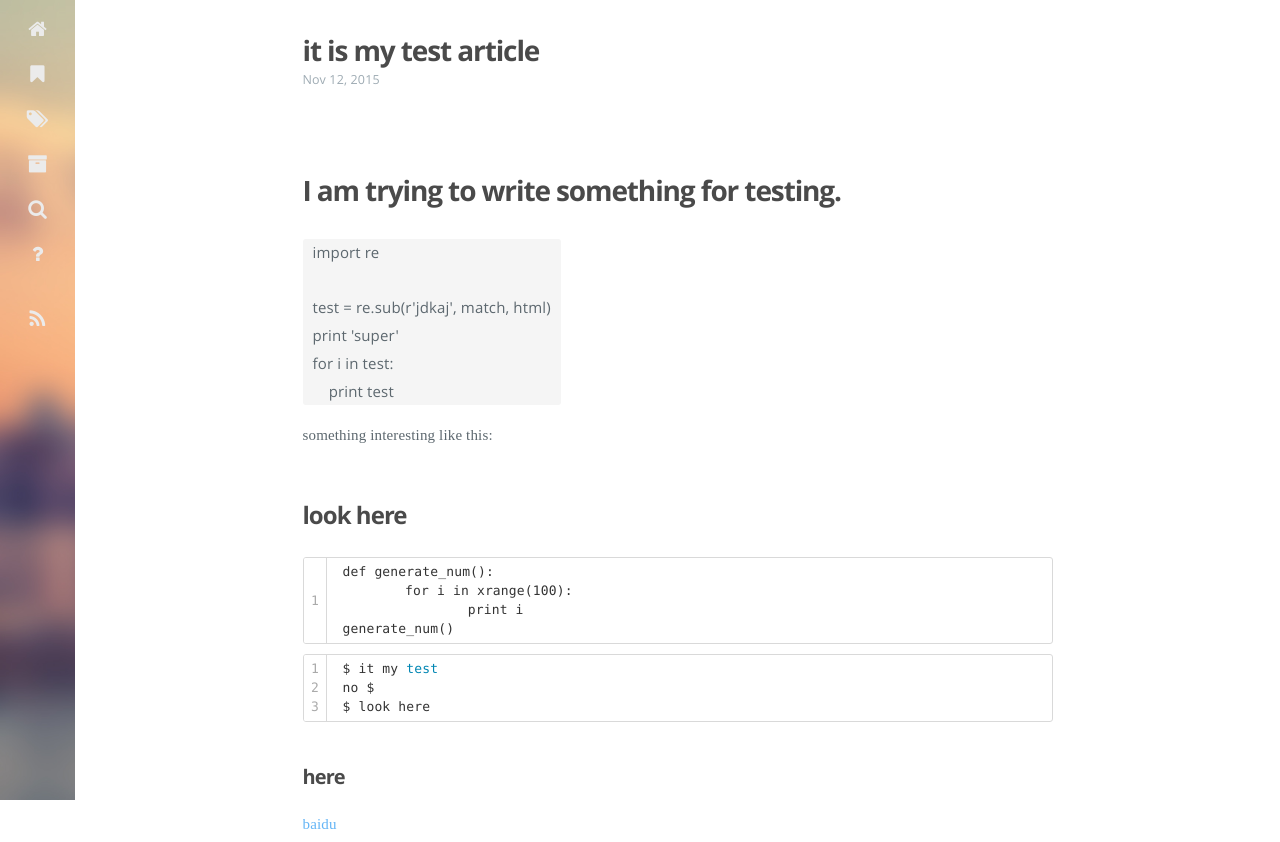
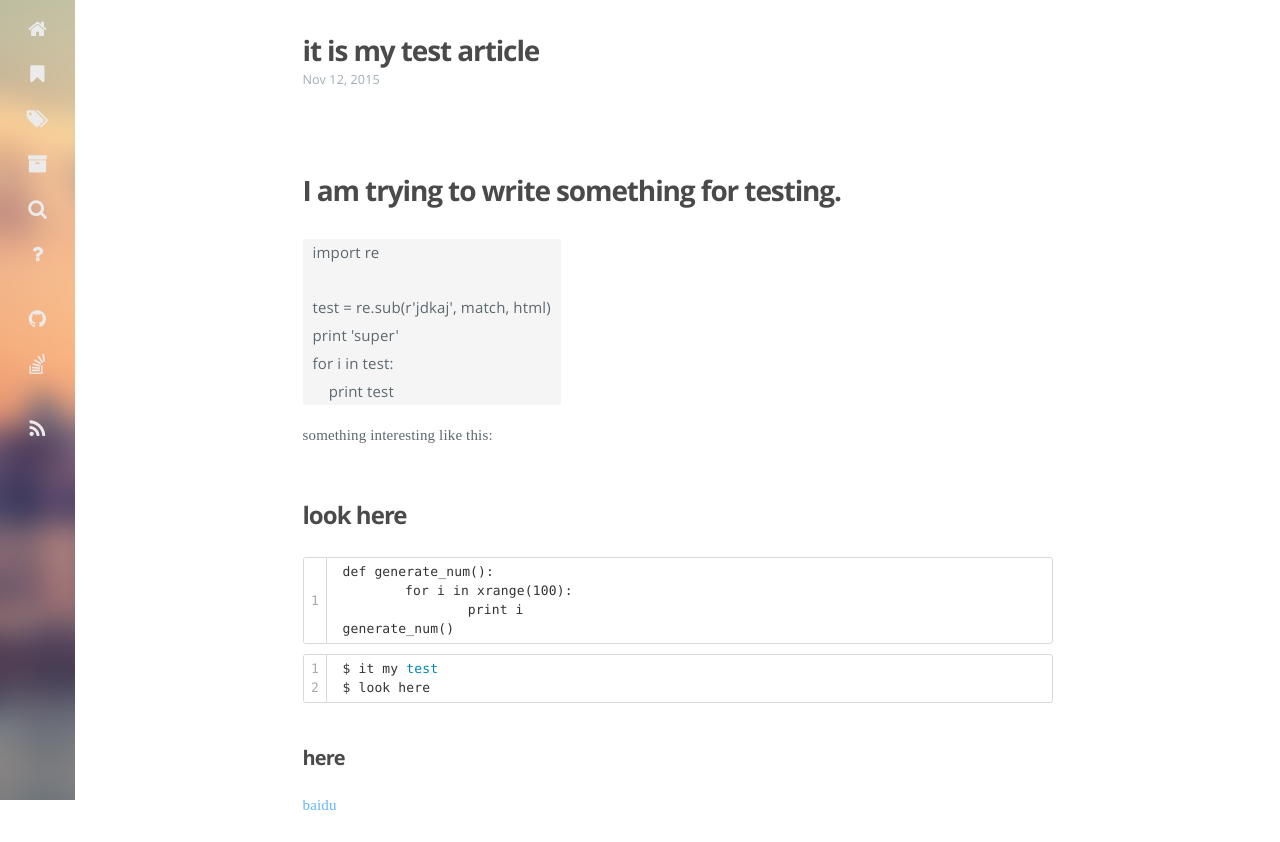
Before and after one commit to whix/whix.github.io, a plain HTML site: page index.html in a window 1280 px wide. Shown: the top 842 px of the page. Drawn offline with Linux system fonts and the light colour scheme; a web font is replaced by a local one.

Commit message:
Site updated: 2015-11-13 11:37:45

```diff
--- a/index.html
+++ b/index.html
@@ -137,6 +137,24 @@
 
         <ul class="sidebar-buttons">
 
+            <li class="sidebar-button">
+
+                    <a  class="sidebar-button-link " href="https://github.com/" target="_blank">
+
+                    <i class="sidebar-button-icon fa fa-lg fa-github"></i>
+                    <span class="sidebar-button-desc">GitHub</span>
+                </a>
+        </li>
+
+            <li class="sidebar-button">
+
+                    <a  class="sidebar-button-link " href="http://stackoverflow.com/users" target="_blank">
+
+                    <i class="sidebar-button-icon fa fa-lg fa-stack-overflow"></i>
+                    <span class="sidebar-button-desc">Stack Overflow</span>
+                </a>
+        </li>
+
     </ul>
 
         <ul class="sidebar-buttons">
@@ -195,7 +213,7 @@
     <span class="keyword">print</span> test
 </code></pre><p>something interesting like this:</p>
 <h2 id="look_here">look here</h2><figure class="highlight"><table><tr><td class="gutter"><pre><span class="line">1</span><br></pre></td><td class="code"><pre><span class="line">def generate_num():&#10;&#9;for i in xrange(100):&#10;&#9;&#9;print i&#10;generate_num()</span><br></pre></td></tr></table></figure>
-<figure class="highlight bash"><table><tr><td class="gutter"><pre><span class="line">1</span><br><span class="line">2</span><br><span class="line">3</span><br></pre></td><td class="code"><pre><span class="line">$ it my <span class="built_in">test</span></span><br><span class="line">no $</span><br><span class="line">$ look here</span><br></pre></td></tr></table></figure>
+<figure class="highlight bash"><table><tr><td class="gutter"><pre><span class="line">1</span><br><span class="line">2</span><br></pre></td><td class="code"><pre><span class="line">$ it my <span class="built_in">test</span></span><br><span class="line">$ look here</span><br></pre></td></tr></table></figure>
 <h3 id="here">here</h3><p><a href="http://www.baidu.com" target="_blank" rel="external">baidu</a></p>
 
 
```
Also changed, not shown: 2015/11/12/hello-world/index.html (+18 -0 lines), 2015/11/12/it-is-my-test-article/index.html (+20 -2 lines), archives/2015/11/index.html (+19 -1 lines), archives/2015/index.html (+19 -1 lines), archives/index.html (+19 -1 lines).
